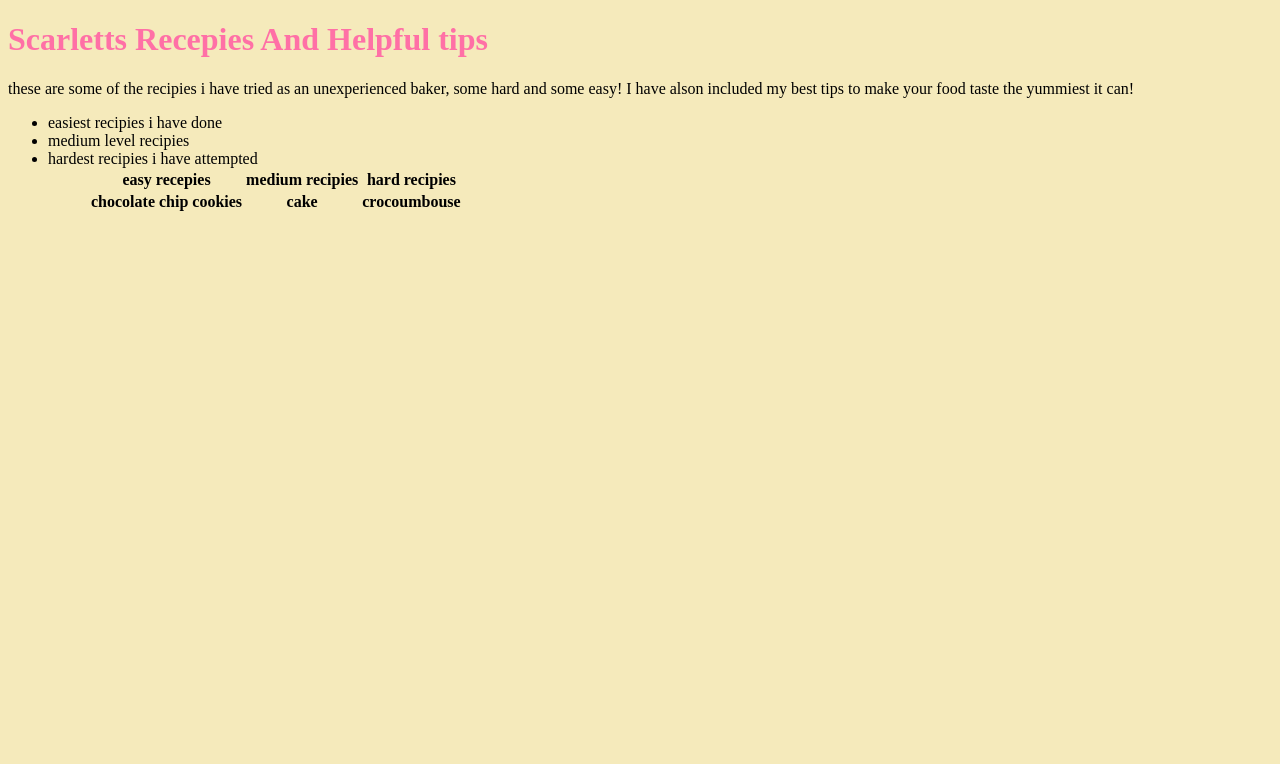
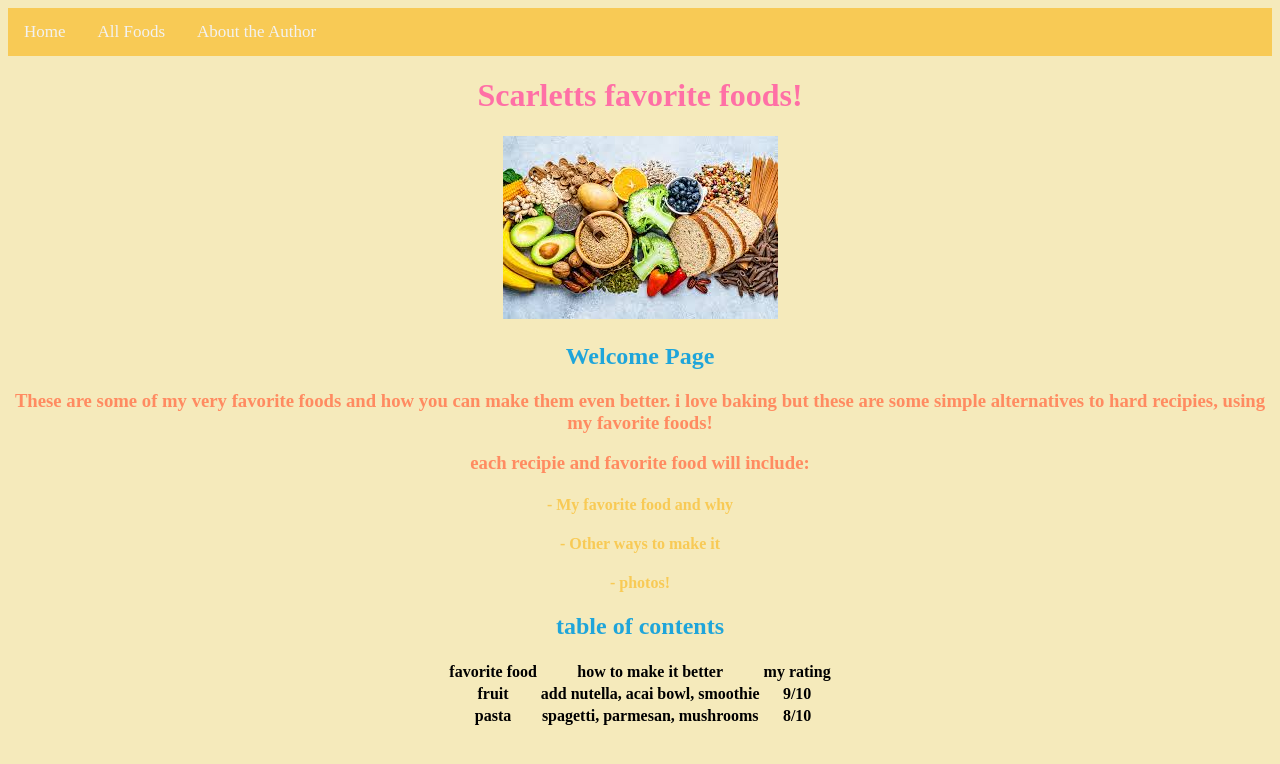
Before and after one commit to ScarlettS24/ScarlettS24.github.io, a plain HTML site: page index.html in a window 1280 px wide. Drawn offline with Linux system fonts and the light colour scheme.

Commit message:
Add files via upload

```diff
--- a/index.html
+++ b/index.html
@@ -1,31 +1,59 @@
 <!doctype html>
 <html>
 <head>
-	<title>Scarletts Recipies And helpful tips</title>
+	<center>
+	<title>my favorite foods</title>
 <link href="style.css" type="text/css" rel="stylesheet" />
 
-</head>
-<body>
-	<h1>Scarletts Recepies And Helpful tips</h1>
-	<p>these are some of the recipies i have tried as an unexperienced baker, some hard and some easy! I have alson included my best tips to make your food taste the yummiest it can!<p>
+  </head>
 
-		<ul>
-			<li>easiest recipies i have done</li>
-			<li>medium level recipies</li>
-			<li>hardest recipies i have attempted</li>
-			<ul>
+  <body>
 
+<div class="topnav">
+  <a href="index.html">Home</a>
+  <a href="recipies.html">All Foods</a>
+  <a href="tips page.html">About the Author</a>
+</div>
+
+
+
+
+	<h1>Scarletts favorite foods!</h1>
+	<center><img src="Foods.jpeg" alt="Foods" /></center>
+	<h2>Welcome Page</h2>
+	<h3>These are some of my very favorite foods and how you can make them even better. i love baking but these are some simple alternatives to hard recipies, using my favorite foods!</h3>
+
+		</center>
+
+		<center>
+
+		<h3> each recipie and favorite food will include:</h3>
+
+		<h4>- My favorite food and why</h3>
+		<h4>- Other ways to make it</h3>
+    <h4>- photos!</h3>
+</center>
+<center>
 				<table>
+					<h2>table of contents</h2>
+
 					<tr>
-						<th>easy recepies</th>
-						<th>medium recipies</th>
-						<th>hard recipies</th>
+						<th>favorite food</th>
+						<th>how to make it better</th>
+						<th>my rating</th>
 					</tr>
 					<tr>
-						<th> chocolate chip cookies</th>
-						<th>cake</th>
-						<th>crocoumbouse </th>
+						<th>fruit</th>
+						<th>add nutella, acai bowl, smoothie</th>
+						<th>9/10</th>
 					</tr>
+					<tr>
+						<th>pasta</th>
+						<th>spagetti, parmesan, mushrooms</th>
+						<th>8/10</th>
+					</tr>
+
+			</center>
 				</body>
 
 				</html>
```
Also changed, not shown: Cookies.html (+1 -1 lines), homemadePasta.html (+1 -1 lines), recipies.html (+1 -1 lines), tips page.html (+1 -1 lines).
